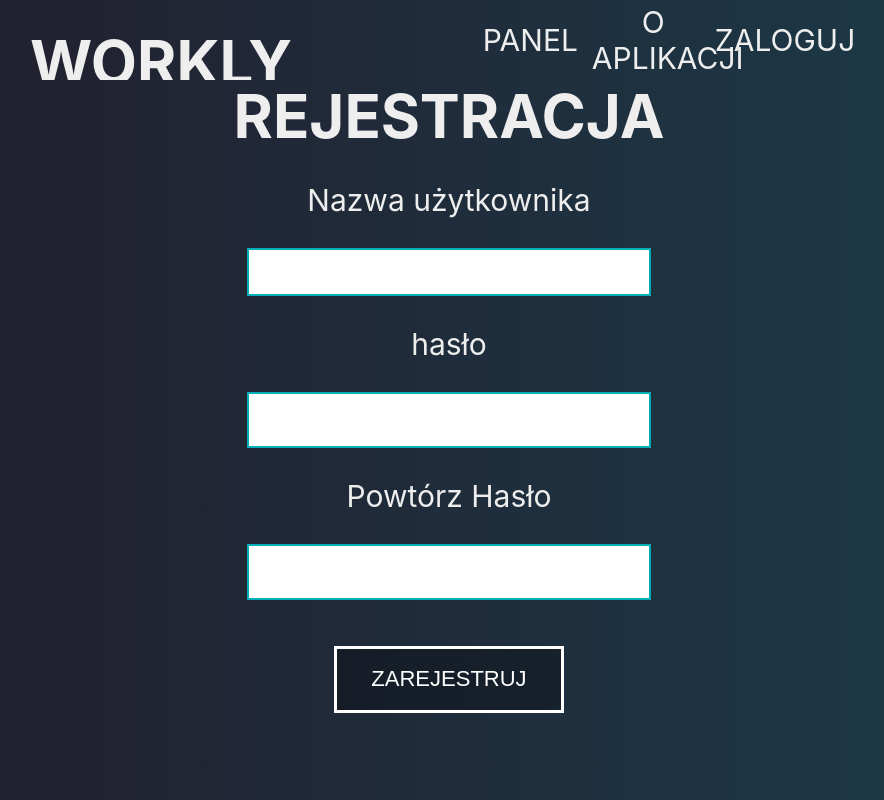
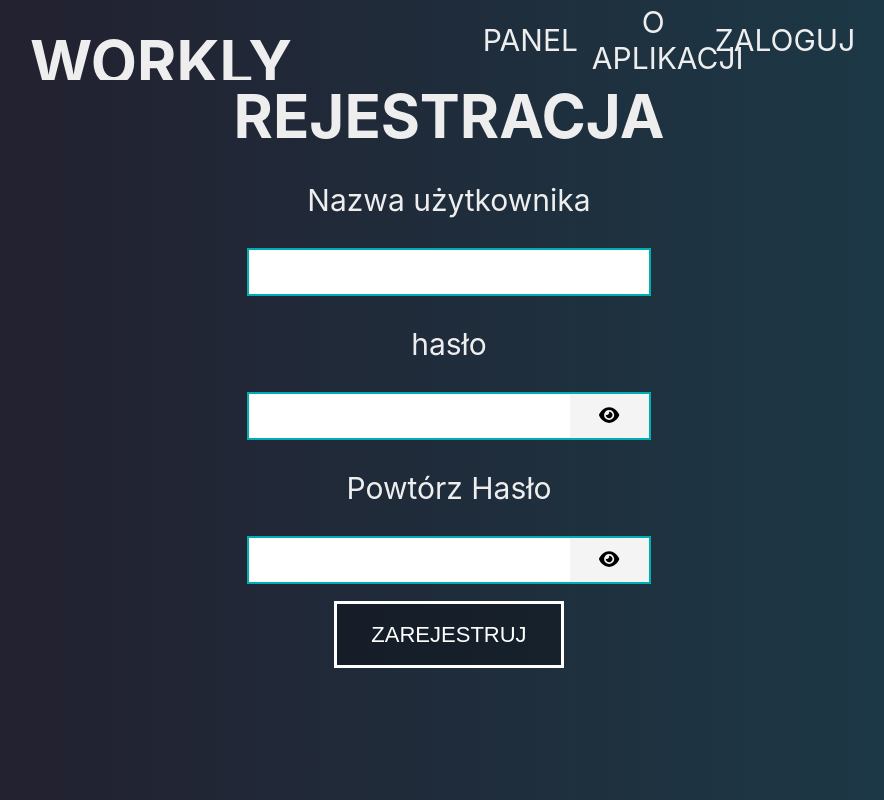
Before and after one commit to szymonqqq/workly, a React (Create React App) app: page /register in a window 1280 px wide. Shown: the whole page, without its empty margins (191-1075 px from the left). Built offline with nearby package versions, Linux system fonts and the light colour scheme; no server answers.

Commit message:
dodanie walidacji, naprawienie błedów, show pass

```diff
--- /dev/null
+++ b/src/components/LoginBox.js
@@ -0,0 +1,25 @@
+import { FontAwesomeIcon } from '@fortawesome/react-fontawesome';
+import { faEye, faEyeSlash } from '@fortawesome/free-solid-svg-icons';
+import { React, useState } from 'react';
+
+const LoginBox = ({ setPassword }) => {
+  const [showPass, setShowPass] = useState(false);
+
+  return (
+    <div className="login_pass_box">
+      <input
+        type={showPass ? 'text' : 'password'}
+        id="user_password"
+        onChange={(e) => setPassword(e.target.value)}
+      />
+      <button onClick={() => setShowPass(!showPass)}>
+        {showPass ? (
+          <FontAwesomeIcon icon={faEyeSlash} />
+        ) : (
+          <FontAwesomeIcon icon={faEye} />
+        )}
+      </button>
+    </div>
+  );
+};
+export default LoginBox;
--- a/src/components/login.js
+++ b/src/components/login.js
@@ -5,11 +5,11 @@ import { useCookies } from 'react-cookie';
 import ReturnInfo from './returnInfo';
 import { FontAwesomeIcon } from '@fortawesome/react-fontawesome';
 import { faEye, faEyeSlash } from '@fortawesome/free-solid-svg-icons';
+import LoginBox from './LoginBox';
 const Login = () => {
   const [cookies, setCookie] = useCookies(['access_key', 'user_id']);
   const [username, setUsername] = useState('');
   const [password, setPassword] = useState('');
-  const [showPass, setShowPass] = useState(false);
 
   const [info, setInfo] = useState('');
 
@@ -52,20 +52,7 @@ const Login = () => {
           onChange={(e) => setUsername(e.target.value)}
         />
         <label htmlFor="user_password">Hasło</label>{' '}
-        <div className="login_pass_box">
-          <input
-            type={showPass ? 'text' : 'password'}
-            id="user_password"
-            onChange={(e) => setPassword(e.target.value)}
-          />
-          <button onClick={() => setShowPass(!showPass)}>
-            {showPass ? (
-              <FontAwesomeIcon icon={faEyeSlash} />
-            ) : (
-              <FontAwesomeIcon icon={faEye} />
-            )}
-          </button>
-        </div>
+        <LoginBox setPassword={setPassword} />
         <p className="or_register">
           Jeśli nie posiadasz konta <Link to="/register">kliknij</Link>{' '}
           {cookies.user}
--- a/src/components/register.js
+++ b/src/components/register.js
@@ -1,6 +1,7 @@
 import React, { useState } from 'react';
 import axios from 'axios';
 import ReturnInfo from './returnInfo';
+import LoginBox from './LoginBox';
 
 const Register = () => {
   const [username, setUsername] = useState('');
@@ -9,7 +10,11 @@ const Register = () => {
   const [message, setMessage] = useState('');
   const handleRegister = async () => {
     if (!username) return setMessage('Podaj nazwę użytkownika!');
-    if (password !== password2) return setMessage('Hasła są niezgodne!');
+    else if (password !== password2) return setMessage('Hasła są niezgodne!');
+    else if (password.length < 8)
+      return setMessage(
+        'Hasła są za krótkie, hasło powinno składać się z conajmniej 8 znaków'
+      );
     try {
       const response = await axios.post(
         `${process.env.REACT_APP_API_URL}register`,
@@ -31,7 +36,7 @@ const Register = () => {
   return (
     <div className="theme">
       {console.log(message)}
-      {message && <ReturnInfo message={message} setMessage={setMessage} />}
+      {message && <ReturnInfo info={message} setMessage={setMessage} />}
       <h1 className="register_name">Rejestracja</h1>
       <div className="account">
         <label htmlFor="username">Nazwa użytkownika</label>{' '}
@@ -42,19 +47,9 @@ const Register = () => {
           onChange={(e) => setUsername(e.target.value)}
         />
         <label htmlFor="user_password">hasło</label>{' '}
-        <input
-          type="password"
-          id="user_password"
-          value={password}
-          onChange={(e) => setPassword(e.target.value)}
-        />
+        <LoginBox setPassword={setPassword} />
         <label htmlFor="user_password2">Powtórz Hasło</label>{' '}
-        <input
-          type="password"
-          id="user_password2"
-          value={password2}
-          onChange={(e) => setPassword2(e.target.value)}
-        />
+        <LoginBox setPassword={setPassword2} />
         <button type="button" className="button_link" onClick={handleRegister}>
           Zarejestruj
         </button>
```
